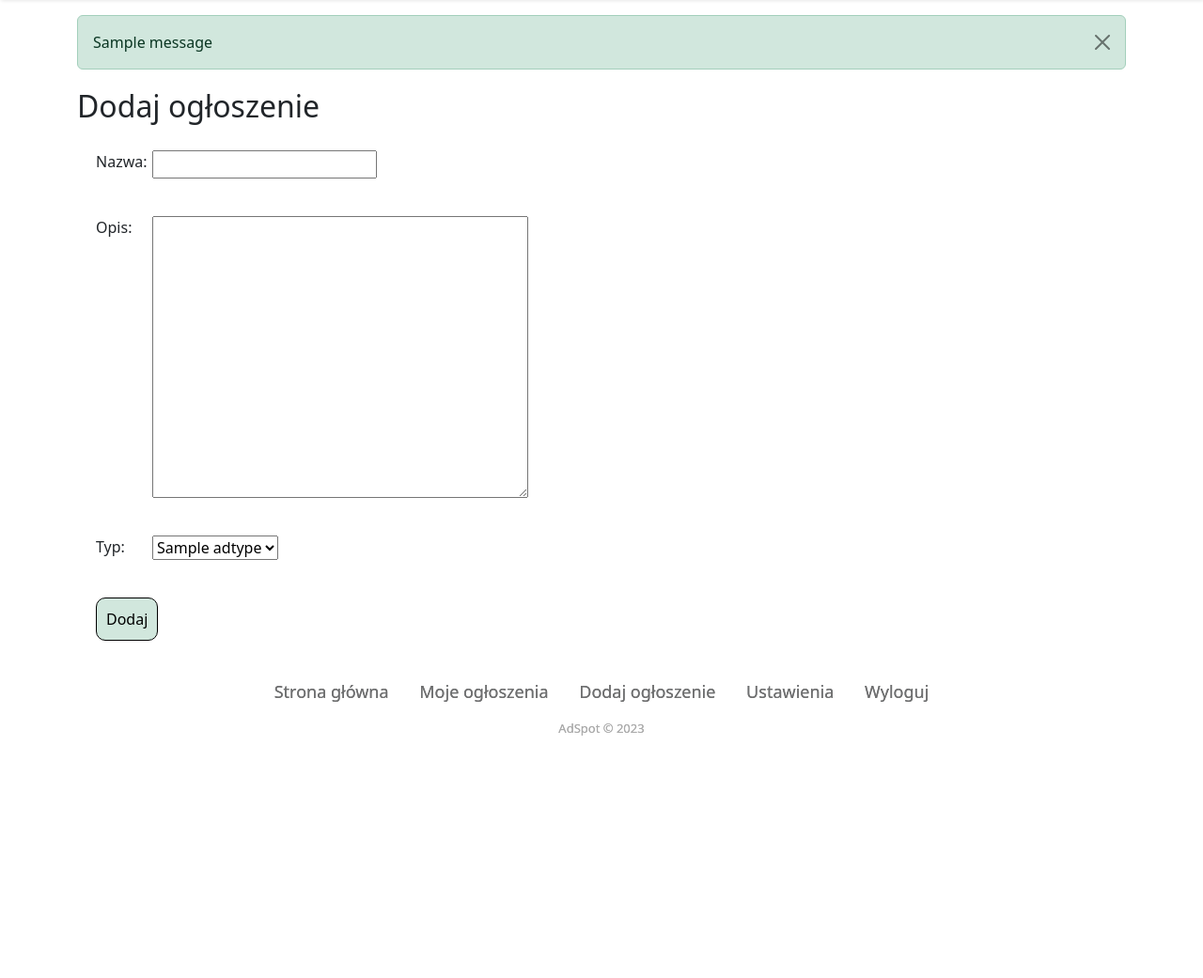
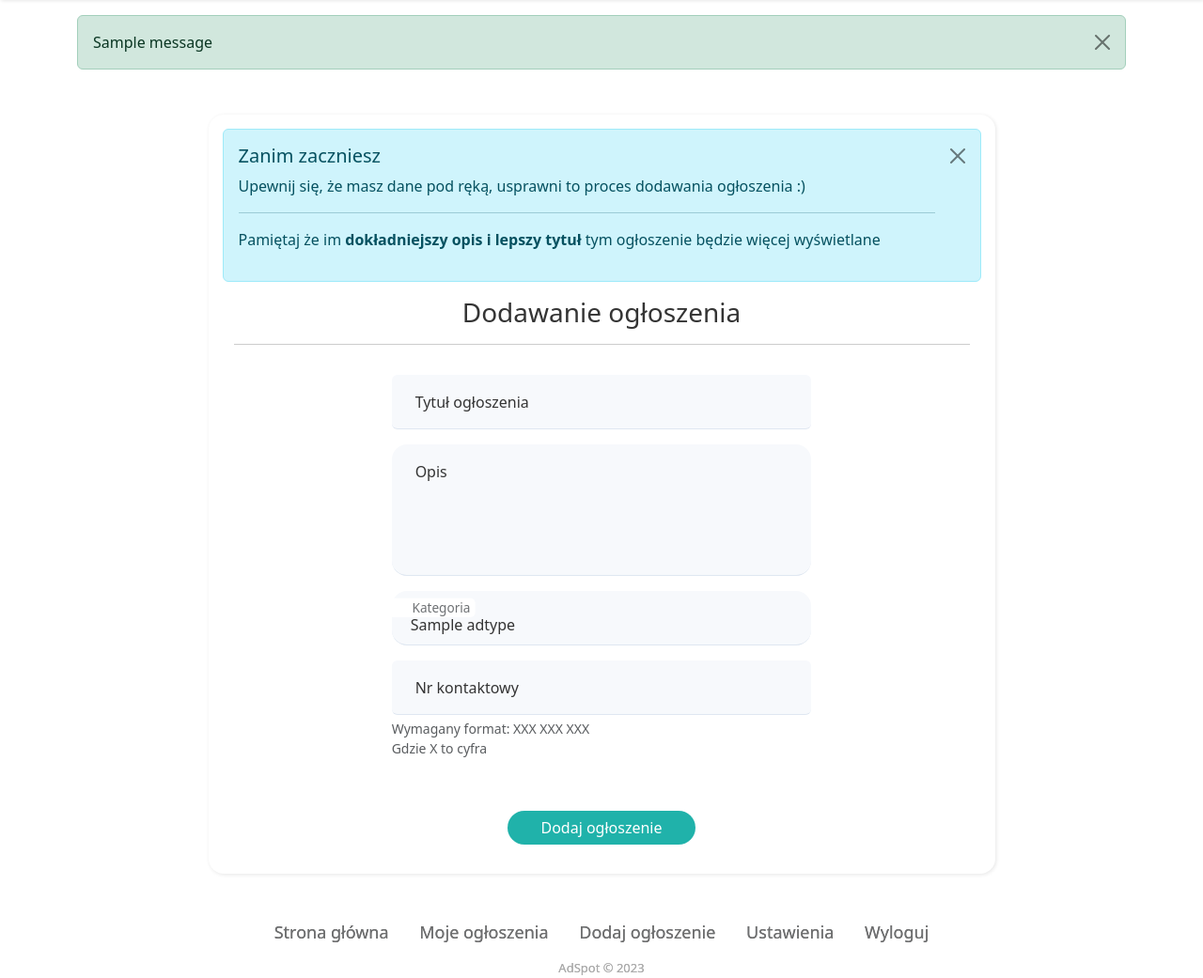
Before and after one commit to luk4sz98/AdSpot, a Django app: page /add/ in a window 1280 px wide. Shown: the part 56-1097 px from the top of the page at 94% size. Before the commit the page ends 839 px from the top, so only its background shows below. Run offline with Django 4.2, Linux system fonts and the light colour scheme; a user stored in the database is signed in; tables that the repository leaves empty hold one stand-in row (values such as "Sample post"); one stand-in notice (Sample message) is shown.

Commit message:
fix add advert & add page styles

```diff
--- a/AdSpot/forms.py
+++ b/AdSpot/forms.py
@@ -1,7 +1,11 @@
+import datetime
 from django import forms
-from django.contrib.auth.forms import UserCreationForm, PasswordChangeForm
+from django.contrib.auth.forms import UserCreationForm
 from django.contrib.auth.models import User
 from django.contrib.auth import authenticate, login
+from django.core.validators import RegexValidator
+
+from AdSpot.models import AdStatus, AdType, Advertisement
 
 
 class RegistrationForm(UserCreationForm):
@@ -83,3 +87,32 @@ class CustomPasswordChangeForm(forms.Form):
 	class Meta:
 		model = User
 		fields = ('old_password', 'new_password', 'new_password_confirmation')
+
+class AddAdvertForm(forms.Form):
+	name = forms.CharField(
+        strip=True,
+        help_text='Podaj tytuł ogłoszenia',
+		max_length=100
+    )
+
+	description = forms.CharField(strip=True, help_text='Podaj opis ogłoszenia')
+
+	contact_number = forms.CharField(
+        strip=True,
+		max_length=12,
+        help_text='Podaj numer kontaktowy',
+        validators=[
+            RegexValidator(
+                regex=r'^\d{3}\s\d{3}\s\d{3}$',
+                message='Wprowadź numer w formacie "xxx xxx xxx"'
+            )
+        ],
+    )
+
+	def create_advert(self, user, adType):
+		name = self.cleaned_data['name']
+		description = self.cleaned_data['description']
+
+		return Advertisement(name = name, description = description,
+		       date = datetime.datetime.now(), status = AdStatus[0],
+			   user = user, adType = adType)
--- /dev/null
+++ b/AdSpot/static/advert.css
@@ -0,0 +1,46 @@
+.advertSection {
+    box-shadow: 1px 1px 4px rgba(0,0,0,0.1);
+    padding: 15px;
+    border-radius: 1rem;
+    background: #ffffff;
+    color: #343434;
+    max-width: 1200px;
+    width: 75%;
+    margin: 0 auto;
+}
+
+.advertSection .form-control:enabled {
+    background: #f7f9fc;
+    border: none;
+    border-bottom: 1px solid #dfe7f1;
+    box-shadow: none;
+    outline: none;
+    color: inherit;
+    text-indent: 8px;
+}
+
+.advertSection .form-select:enabled {
+    background: #f7f9fc;
+    border: none;
+    border-bottom: 1px solid #dfe7f1;
+    box-shadow: none;
+    outline: none;
+    color: #343434;
+    text-indent: 8px;
+}
+
+.advertSection .form-select:disabled {
+    text-indent: 4px;
+}
+
+select:hover {
+    cursor: pointer;
+}
+
+select option:hover {
+    cursor: pointer;
+}
+
+.advertSection .form-label {
+    text-indent: 24px;
+}
--- a/AdSpot/templates/addAdvertisement.html
+++ b/AdSpot/templates/addAdvertisement.html
@@ -1,67 +1,80 @@
-<style>
-
-    .form {
-        flex-direction: column;
-    }
-
-    .item {
-        padding: 20px;
-        display: flex;
-        gap: 20px;
-    }
-
-    label {
-        width: 40px;
-    }
-
-    textarea {
-        width: 400px;
-        height: 300px;
-    }
-
-    .button {
-        text-decoration: none;
-        color: black;
-        border: 1px solid black;
-        border-radius: 10px;
-        padding: 10px;
-        background-color: #d1e7dd;
-    }
-
-</style>
 {% extends 'template.html' %}
 
 {% block data %}
-<h2>Dodaj ogłoszenie</h2>
 
-<form method="POST" action="{% url 'addAdvertisement' %}">
-    {% csrf_token %}
-    <div class="form">
-        <div class="item">
-            <label for="name">Nazwa:</label>
-            <input type="text" id="name" name="name" required>
+<section class="mb-5 mt-5">
+    <div class="advertSection">
+        <div class="container">
+            <div class="row">
+                <div id="infoAlert" class="alert alert-info alert-dismissible fade show" role="alert">
+                    <h5>Zanim zaczniesz</h5>
+                    Upewnij się, że masz dane pod ręką, usprawni to proces dodawania ogłoszenia :)
+                    <button type="button" class="btn-close" data-bs-dismiss="alert" aria-label="Close"></button>
+                    <hr />
+                    <div class="d-flex justify-content-start align-items-center mb-3">
+                        <span>Pamiętaj że im <strong>dokładniejszy opis i lepszy tytuł</strong> tym ogłoszenie będzie więcej wyświetlane</span>
                     </div>
-
-        <div class="item">
-            <label for="description">Opis:</label>
-            <textarea id="description" name="description" required></textarea>
                 </div>
-
-        <div class="item">
-            <label for="adType">Typ:</label>
-            <select name="adType" id="adType">
+            </div>
+            <form id="addAdvertForm" method="post"> {% csrf_token %}
+                <h3 class="text-center infoHeader">Dodawanie ogłoszenia</h3>
+                <hr />
+                <div class="row">
+                    <div class="form-floating mt-3 mb-3 col-7 mx-auto">
+                        <input type="text" name="name"  class="form-control" placeholder="Tytuł ogłoszenia" required>
+                        <label id="nameLabel" class="form-label" for="name">Tytuł ogłoszenia</label>
+                    </div>
+                </div>
+                <div class="row">
+                    <div class="form-floating mb-3 col-7 mx-auto">
+                        <textarea required name="description" maxlength="4096" id="description" rows="14" placeholder="Opis" class="form-control" style="min-height: 140px; border-radius: 1rem; resize: none;"></textarea>
+                        <label class="form-label" for="description">Opis</label>
+                    </div>
+                </div>
+                <div class="row">
+                    <div class="form-floating mb-3 col-7 mx-auto">
+                        <select id="add_typeId" name="adType" class="form-select" style="border-radius: 1rem;">
                             {% for type in adTypes %}
-
                             <option value="{{ type.name }}">{{ type.name }}</option>
                             {% endfor %}
                         </select>
-        </div>
-
-        <div class="item">
-            <a class="button" type="submit">Dodaj</a>
+                        <label for="adType" class="form-label labelInput">Kategoria</label>
                     </div>
                 </div>
+                <div class="row">
+                    <div class="form-floating col-7 mx-auto">
+                        <input type="text" name="contact_number" class="form-control" placeholder="Nr kontaktowy" required aria-describedby="contactHelpBlock">
+                        <label id="contactNumberLabel" class="form-label" for="contact_number">Nr kontaktowy</label>
+                        <div id="contactHelpBlock" class="form-text ">
+                            Wymagany format: XXX XXX XXX
+                            <br>Gdzie X to cyfra
+                        </div>
+                    </div>
+                </div>
+                <div class="row col-7 mx-auto">
+                    {% for field in add_advert_form %}
+                    <p>
+                        {% for error in field.errors %}
+                        <p style="color: red">{{ error }}</p>
+                        {% endfor %}
+                    </p>
+                    {% endfor %}
+                    {% if add_advert_form.non_field_errors %}
+                        <div style="color: red">
+                            <p>{{add_advert_form.non_field_errors}}
+                        </div>
+                    {% endif %}
+                </div>
+                <div class="row">
+                    <div class="form-group text-center">
+                        <div class="mt-2 mb-3">
+                            <button id="deleteButton" class="btn btn-success" style="width:200px;margin: 0 auto;border-radius: 2rem;background: lightseagreen;border: none;" type="submit">Dodaj ogłoszenie</button>
+                        </div>
+                    </div>
+                </div>
+            </form>
+        </div>
+    </div>
+</section>
 
-</form>
-{% block added %} {% endblock added %}
 {% endblock data %}
--- a/AdSpot/templates/template.html
+++ b/AdSpot/templates/template.html
@@ -14,6 +14,7 @@
     <link rel="stylesheet" href="{% static 'loginForm.css' %}">
     <link rel="stylesheet" href="{% static 'resetPasswordForm.css' %}">
     <link rel="stylesheet" href="{% static 'accountSettings.css' %}">
+    <link rel="stylesheet" href="{% static 'advert.css' %}">
     <style>
         .data{
             margin: 20px 0px;
@@ -89,6 +90,11 @@
                         {{ message }}
                         <button type="button" class="btn-close" data-bs-dismiss="alert" aria-label="Close"></button>
                     </div>
+                {% elif message.tags == "info" %}
+                    <div class="alert alert-info alert-dismissible fade show mt-3" role="alert">
+                        {{ message }}
+                        <button type="button" class="btn-close" data-bs-dismiss="alert" aria-label="Close"></button>
+                    </div>
                 {% else %}
                     <div class="alert alert-error alert-dismissible fade show mt-3" role="alert">
                         {{ message }}
--- a/AdSpot/views.py
+++ b/AdSpot/views.py
@@ -1,7 +1,7 @@
 import datetime
 from django.shortcuts import redirect, render
 from django.contrib.auth import logout, update_session_auth_hash
-from AdSpot.forms import DeleteAccountForm, LoginForm, RegistrationForm, CustomPasswordChangeForm
+from AdSpot.forms import AddAdvertForm, DeleteAccountForm, LoginForm, RegistrationForm, CustomPasswordChangeForm
 from django.contrib.auth.models import User
 from django.contrib import messages
 
@@ -16,29 +16,30 @@ def advertisement(request, id):
     data = {'advertisement' : advertisement}
     return render(request, 'advertisement.html', data)
 
-def addAdvertisementView(request):
+def add_advertisement_view(request):
     if not request.user.is_authenticated:
         messages.warning(request, f"Musisz się zalogować by uzyskać dostęp!")
         return redirect("/")
-    adTypes = AdType.objects.all()
-    data = {'adTypes': adTypes}
-    return render(request, 'addAdvertisement.html', data)
 
+    context = {}
+    if request.method == "POST":
+        add_advert_form = AddAdvertForm(request.POST)
+        if add_advert_form.is_valid():
+            adTypeName = request.POST.get('adType')
+            adType = AdType.objects.get(name = adTypeName)
+            new_advert = add_advert_form.create_advert(request.user, adType)
+            if new_advert is not None:
+                new_advert.save()
+                messages.info(request, f'Ogłoszenie zostało dodane. Musi zostać zaakceptowane przez moderatora :)')
+                advertisements = Advertisement.objects.filter(user_id = request.user)
+                data = {'advertisements': advertisements, "areMine": "true"}
+                return render(request, 'index.html', data)
+        add_advert_form.add_error(None, "Nieprawidłowe dane")
+    else:
+        add_advert_form = AddAdvertForm()
 
-def addAdvertisement(request):
-    if not request.user.is_authenticated:
-        messages.warning(request, f"Musisz się zalogować by uzyskać dostęp!")
-        return redirect("/")
-    name = request.POST.get('name')
-    description = request.POST.get('description')
-    user = request.user
-    adTypeName = request.POST.get('adType')
-    adType = AdType.objects.get(name = adTypeName)
-    date = datetime.datetime.now()
-    status = AdStatus[0]
-    data = Advertisement(name = name, description = description,  date = date, status= status, user = user, adType = adType)
-    data.save()
-    return render(request, 'added.html')
+    context = {'add_advert_form': add_advert_form, 'adTypes': AdType.objects.all()}
+    return render(request, 'addAdvertisement.html', context)
 
 def getMyAdvertisements(request):
     if not request.user.is_authenticated:
@@ -47,7 +48,7 @@ def getMyAdvertisements(request):
     advertisements = Advertisement.objects.filter(user_id = request.user)
     advertisements = advertisements.filter(status__icontains = 'accepted')
     data = {'advertisements': advertisements, "areMine": "true"}
-    return render(request, 'index.html',data)
+    return render(request, 'index.html', data)
 
 
 def deleteAdvertisement(request, id):
--- a/web_project/urls.py
+++ b/web_project/urls.py
@@ -8,8 +8,7 @@ urlpatterns = [
     path('admin/', admin.site.urls),
     path('', index),
     path('ad/<id>/', advertisement, name='advertisement'),
-    path('add/', addAdvertisementView, name='addAdvertisementView'),
-    path('add/added', addAdvertisement, name='addAdvertisement'),
+    path('add/', add_advertisement_view, name='add_advertisement'),
     path('my', getMyAdvertisements, name='myAdvertisements' ),
     path('login/', login_view, name='login'),
     path('logout', logout_view),
```
Lines whose indentation alone changed are shown as unchanged.
